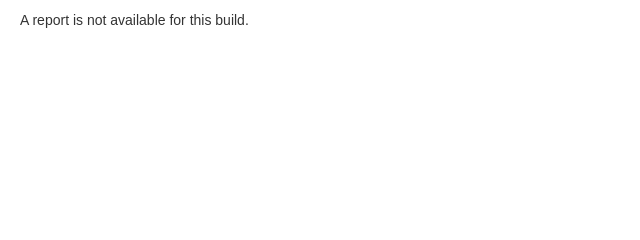
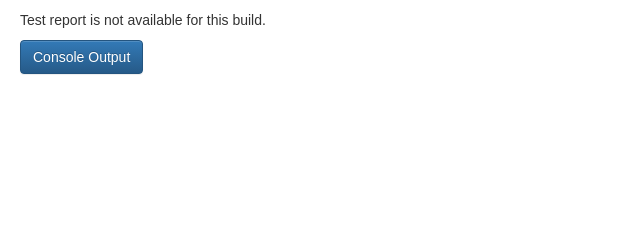
Before and after one commit to cloudify-cosmo/jetere, a Django app: template reports/templates/build.html in a window 1280 px wide. Shown: the part 180-420 px from the top of the page, without its empty margins (0-640 px from the left). Run offline with Django 3.2, Linux system fonts and the light colour scheme; the template is opened without the code that fills it, so the values that code supplies are empty; parts of the project's set-up code (start-up, migrations or seed data) failed here and were passed over; some libraries are stand-ins or nearby versions.

Commit message:
view logs button from test view and build w/o a report.

```diff
--- a/reports/jenkins.py
+++ b/reports/jenkins.py
@@ -32,7 +32,6 @@ SCM_CHANGE = 'SCM Change'
 # TODO: when rebuilding a timer build, the causes contains both timer and the user who triggered the rebuild.
 # TODO: browsing to an in progress build should show the link to view the build log.
 # TODO: builds list pagination.
-# TODO: it should be possible to display build logs for builds with no reports.
 # TODO: unit tests start time format.
 # TODO: cache menu items.
 
--- a/reports/templates/build.html
+++ b/reports/templates/build.html
@@ -23,7 +23,7 @@
                 <td>Passed</td>
                 <td>Failed</td>
                 <td>Skipped</td>
-                <td>Full Log</td>
+                <td>Console Output</td>
             </tr>
             <tr>
                 <td class="text-primary">{{ report.total_count }}</td>
@@ -75,6 +75,7 @@
             </div>
         {% endfor %}
     {% else %}
-        <p>A report is not available for this build.</p>
+        <p>Test report is not available for this build.</p>
+        <p><button type="button" class="btn btn-primary" onclick="window.open('{{ full_build_log_url }}', '_blank');">Console Output</button></p>
     {% endif %}
 {% endblock %}
--- a/reports/templates/test.html
+++ b/reports/templates/test.html
@@ -10,12 +10,14 @@
             <td>Class name</td>
             <td>Build number</td>
             <td>Duration</td>
+            <td>Console Output</td>
         </tr>
         <tr>
             <td>{{ case.status }}</td>
             <td>{{ case.className }}</td>
             <td>{{ build_number }}</td>
             <td>{{ case.duration }}</td>
+            <td><button type="button" class="btn btn-primary" onclick="window.open('{{ full_build_log_url }}', '_blank');">View</button></td>
         </tr>
     </table>
 
--- a/reports/views.py
+++ b/reports/views.py
@@ -220,5 +220,8 @@ def test(request, job_name, build_number, suite_name, case_index):
         'job_name': job_name,
         'build_number': build_number,
         'suite_name': suite_name,
-        'case': case
+        'case': case,
+        'full_build_log_url': jenkins_client.get_full_build_log_url(
+                full_job_name, build_number)
+
     }
```
